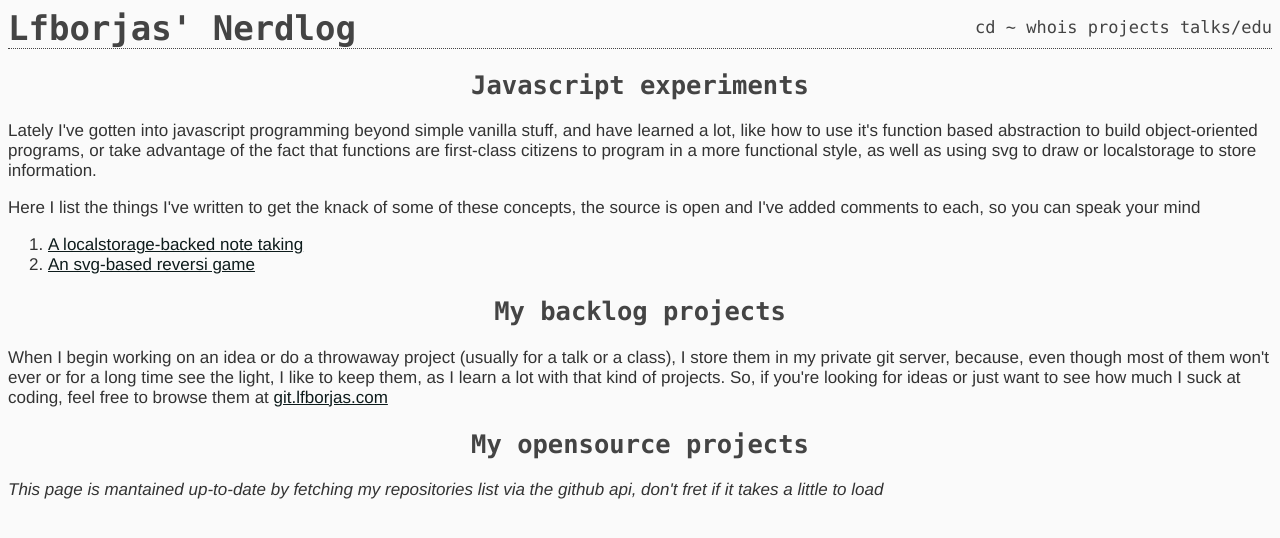
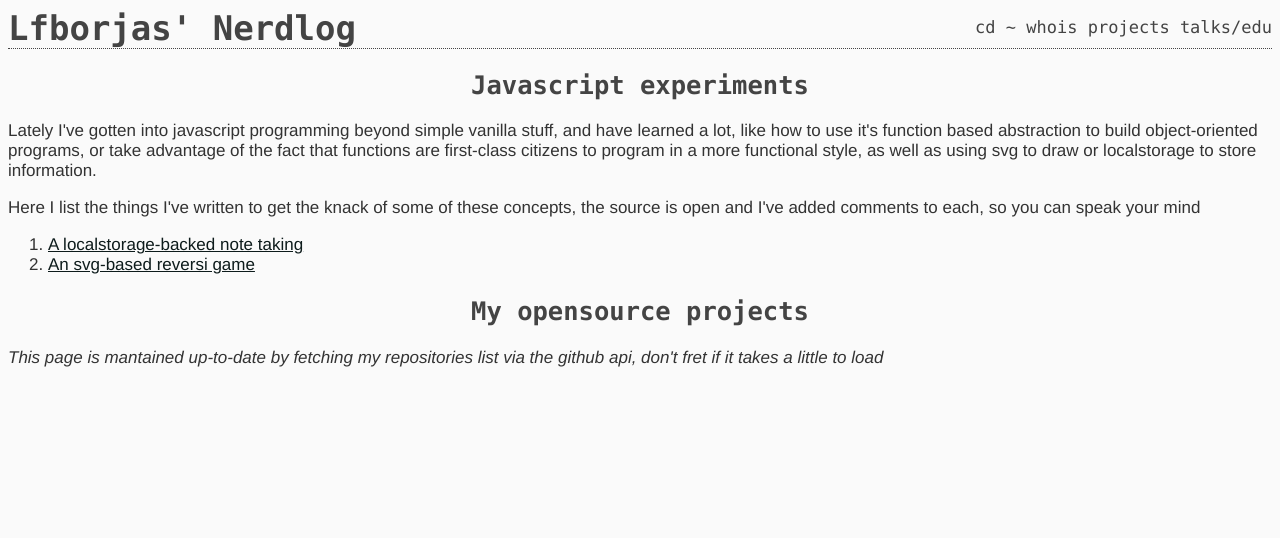
Before and after one commit to lfborjas/tech.lfborjas.com, a Jekyll site: the page built from projects.html, in a window 1280 px wide. Shown: the top 538 px of the page. Built offline with Jekyll 4.4.1, drawn with Linux system fonts in a browser that asks for light colours; nearby versions of some CDN libraries.

Commit message:
Update projects.html

```diff
--- a/projects.html
+++ b/projects.html
@@ -19,9 +19,6 @@ comments to each, so you can speak your mind
     <li><a href="/experiments/reversi/board.html">An svg-based reversi game</a></li>
 </ol>
 
-<h2>My backlog projects</h2>
-<p>When I begin working on an idea or do a throwaway project (usually for a talk or a class), I store them in my private git server, because, even though most of them won't ever or for a long time see the light, I like to keep them, as I learn a lot with that kind of projects. So, if you're looking for ideas or just want to see how much I suck at coding, feel free to browse them at <a href="http://git.lfborjas.com">git.lfborjas.com</a> </p>
-
 <h2>My opensource projects</h2>
 <ul id="projects"></ul>
 <em>This page is mantained up-to-date by fetching my repositories list via the github api, don't fret if it takes a little to load</em>
```
